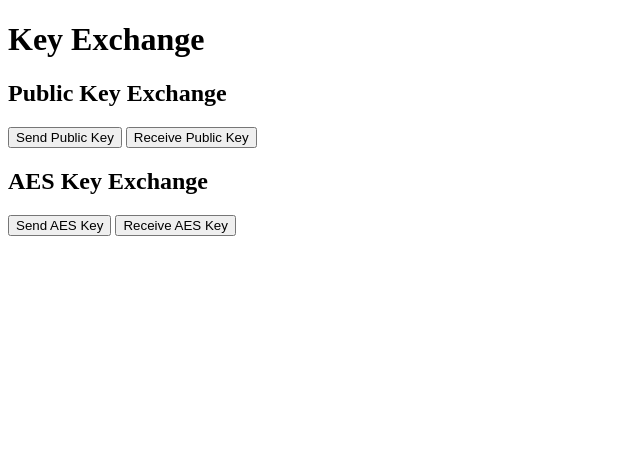
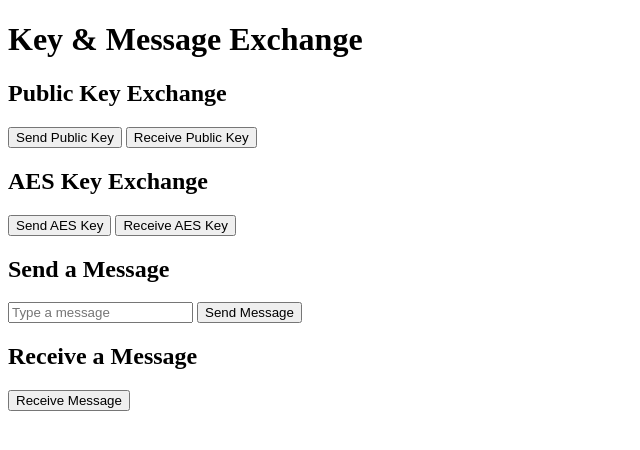
Before and after one commit to srijanravisankar/CryptographyProjects, a Flask app: page / in a window 1280 px wide. Shown: the top 450 px of the page, without its empty margins (0-640 px from the left). Run offline with Flask 3, Linux system fonts and the light colour scheme.

Commit message:
Added web app functionality for sharing messages

```diff
--- a/CipherSonic/app.py
+++ b/CipherSonic/app.py
@@ -1,6 +1,46 @@
+# from flask import Flask, render_template, request, jsonify
+# import rsa  # Handles key exchange
+# import main  # Contains share_key() and get_key()
+
+# app = Flask(__name__)
+
+# @app.route("/")
+# def index():
+#     return render_template("index.html")  # Web UI
+
+# # Public Key Exchange Endpoint
+# @app.route("/public_key", methods=["POST"])
+# def public_key():
+#     action = request.json["action"]
+#     if action == "send":
+#         rsa.share_url()  # Send public key via sound
+#         return jsonify({"status": "Public key shared!"})
+#     elif action == "receive":
+#         rsa.get_url()  # Receive public key via sound
+#         return jsonify({"status": "Public key received!"})
+#     return jsonify({"error": "Invalid action!"}), 400
+
+# # AES Key Exchange Endpoint
+# @app.route("/aes_key", methods=["POST"])
+# def aes_key():
+#     action = request.json["action"]
+#     if action == "send":
+#         main.share_key()  # Send AES key
+#         return jsonify({"status": "AES key shared!"})
+#     elif action == "receive":
+#         main.get_key()  # Receive AES key
+#         return jsonify({"status": "AES key received!"})
+#     return jsonify({"error": "Invalid action!"}), 400
+
+# if __name__ == "__main__":
+#     app.run(host="0.0.0.0", port=5000, debug=True)
+
+
 from flask import Flask, render_template, request, jsonify
-import rsa  # Handles key exchange
-import main  # Contains share_key() and get_key()
+import rsa
+import main
+import audio
+import requests
 
 app = Flask(__name__)
 
@@ -8,7 +48,7 @@ app = Flask(__name__)
 def index():
     return render_template("index.html")  # Web UI
 
-# Public Key Exchange Endpoint
+# Public Key Exchange
 @app.route("/public_key", methods=["POST"])
 def public_key():
     action = request.json["action"]
@@ -20,7 +60,7 @@ def public_key():
         return jsonify({"status": "Public key received!"})
     return jsonify({"error": "Invalid action!"}), 400
 
-# AES Key Exchange Endpoint
+# AES Key Exchange
 @app.route("/aes_key", methods=["POST"])
 def aes_key():
     action = request.json["action"]
@@ -32,5 +72,47 @@ def aes_key():
         return jsonify({"status": "AES key received!"})
     return jsonify({"error": "Invalid action!"}), 400
 
+# Message Sending
+@app.route("/send_message", methods=["POST"])
+def send_message():
+    message = request.json["message"]
+
+    # Save message to a file
+    with open("message.txt", "w") as f:
+        f.write(message)
+
+    print("🔐 Message saved as message.txt")
+
+    # Start HTTP server to share message
+    print("\nStarting HTTP server to share the message...")
+    rsa.start_http_server_message(port=8003)
+
+    # Send HTTP link via sound
+    server_url = f"http://{rsa.get_local_ip()}:8003/message.txt"
+    print(f"🔹 Sending Message URL: {server_url}")
+    audio.encode_sound(server_url)
+
+    return jsonify({"status": "Message link sent!"})
+
+# Message Receiving
+@app.route("/receive_message", methods=["POST"])
+def receive_message():
+    # Receive message URL via sound
+    server_url = audio.decode_sound()
+
+    if not server_url:
+        return jsonify({"error": "Failed to receive message URL"}), 400
+
+    print(f"🔹 Received Message URL: {server_url}")
+
+    # Fetch the message from the server
+    response = requests.get(server_url)
+    if response.status_code == 200:
+        message = response.text.strip()
+        print(f"📩 Retrieved Message: {message}")
+        return jsonify({"message": message})
+    else:
+        return jsonify({"error": "Failed to fetch message"}), 400
+
 if __name__ == "__main__":
     app.run(host="0.0.0.0", port=5000, debug=True)
--- /dev/null
+++ b/CipherSonic/message.txt
@@ -0,0 +1 @@
+srijan
--- a/CipherSonic/templates/index.html
+++ b/CipherSonic/templates/index.html
@@ -1,12 +1,53 @@
+<!-- <!DOCTYPE html>
+<html lang="en">
+<head>
+    <meta charset="UTF-8">
+    <meta name="viewport" content="width=device-width, initial-scale=1.0">
+    <title>Message Exchange</title>
+</head>
+<body>
+    <h1>Message Exchange</h1>
+
+    <h2>Send a Message</h2>
+    <input type="text" id="message" placeholder="Type a message">
+    <button onclick="sendMessage()">Send Message</button>
+
+    <h2>Receive a Message</h2>
+    <button onclick="receiveMessage()">Receive Message</button>
+
+    <p id="status"></p>
+
+    <script>
+        function sendMessage() {
+            let message = document.getElementById("message").value;
+            fetch("/send_message", {
+                method: "POST",
+                headers: { "Content-Type": "application/json" },
+                body: JSON.stringify({ message: message })
+            }).then(response => response.json())
+              .then(data => document.getElementById("status").innerText = data.status);
+        }
+
+        function receiveMessage() {
+            fetch("/receive_message", {
+                method: "POST",
+                headers: { "Content-Type": "application/json" }
+            }).then(response => response.json())
+              .then(data => document.getElementById("status").innerText = "Received: " + data.message);
+        }
+    </script>
+</body>
+</html> -->
+
 <!DOCTYPE html>
 <html lang="en">
 <head>
     <meta charset="UTF-8">
     <meta name="viewport" content="width=device-width, initial-scale=1.0">
-    <title>Key Exchange</title>
+    <title>Secure Key & Message Exchange</title>
 </head>
 <body>
-    <h1>Key Exchange</h1>
+    <h1>Key & Message Exchange</h1>
 
     <h2>Public Key Exchange</h2>
     <button onclick="exchangePublicKey('send')">Send Public Key</button>
@@ -15,6 +56,13 @@
     <h2>AES Key Exchange</h2>
     <button onclick="exchangeAESKey('send')">Send AES Key</button>
     <button onclick="exchangeAESKey('receive')">Receive AES Key</button>
+
+    <h2>Send a Message</h2>
+    <input type="text" id="message" placeholder="Type a message">
+    <button onclick="sendMessage()">Send Message</button>
+
+    <h2>Receive a Message</h2>
+    <button onclick="receiveMessage()">Receive Message</button>
 
     <p id="status"></p>
 
@@ -36,6 +84,24 @@
             }).then(response => response.json())
               .then(data => document.getElementById("status").innerText = data.status);
         }
+
+        function sendMessage() {
+            let message = document.getElementById("message").value;
+            fetch("/send_message", {
+                method: "POST",
+                headers: { "Content-Type": "application/json" },
+                body: JSON.stringify({ message: message })
+            }).then(response => response.json())
+              .then(data => document.getElementById("status").innerText = data.status);
+        }
+
+        function receiveMessage() {
+            fetch("/receive_message", {
+                method: "POST",
+                headers: { "Content-Type": "application/json" }
+            }).then(response => response.json())
+              .then(data => document.getElementById("status").innerText = "Received: " + data.message);
+        }
     </script>
 </body>
 </html>
```
Also changed, not shown: CipherSonic/rsa.py (+10 -3 lines).
